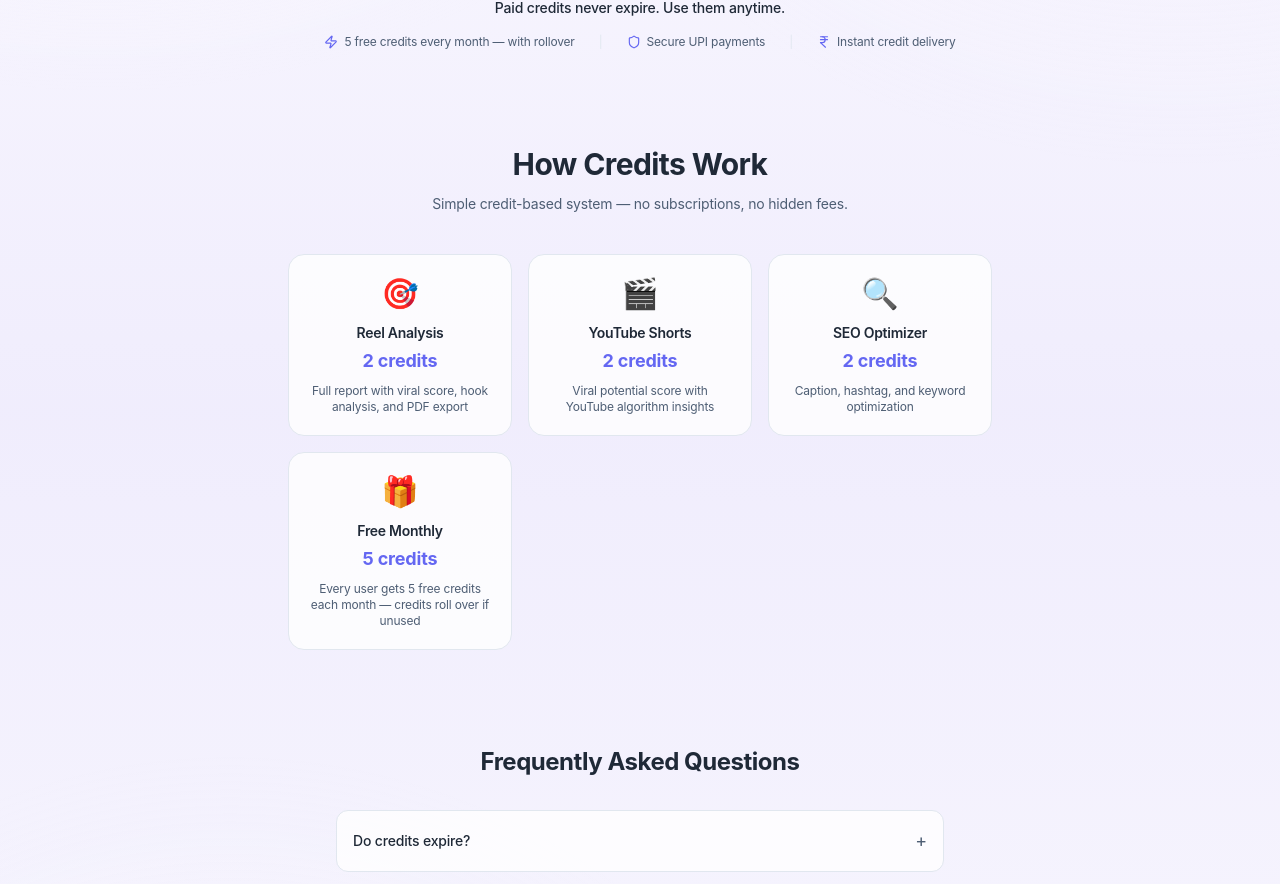
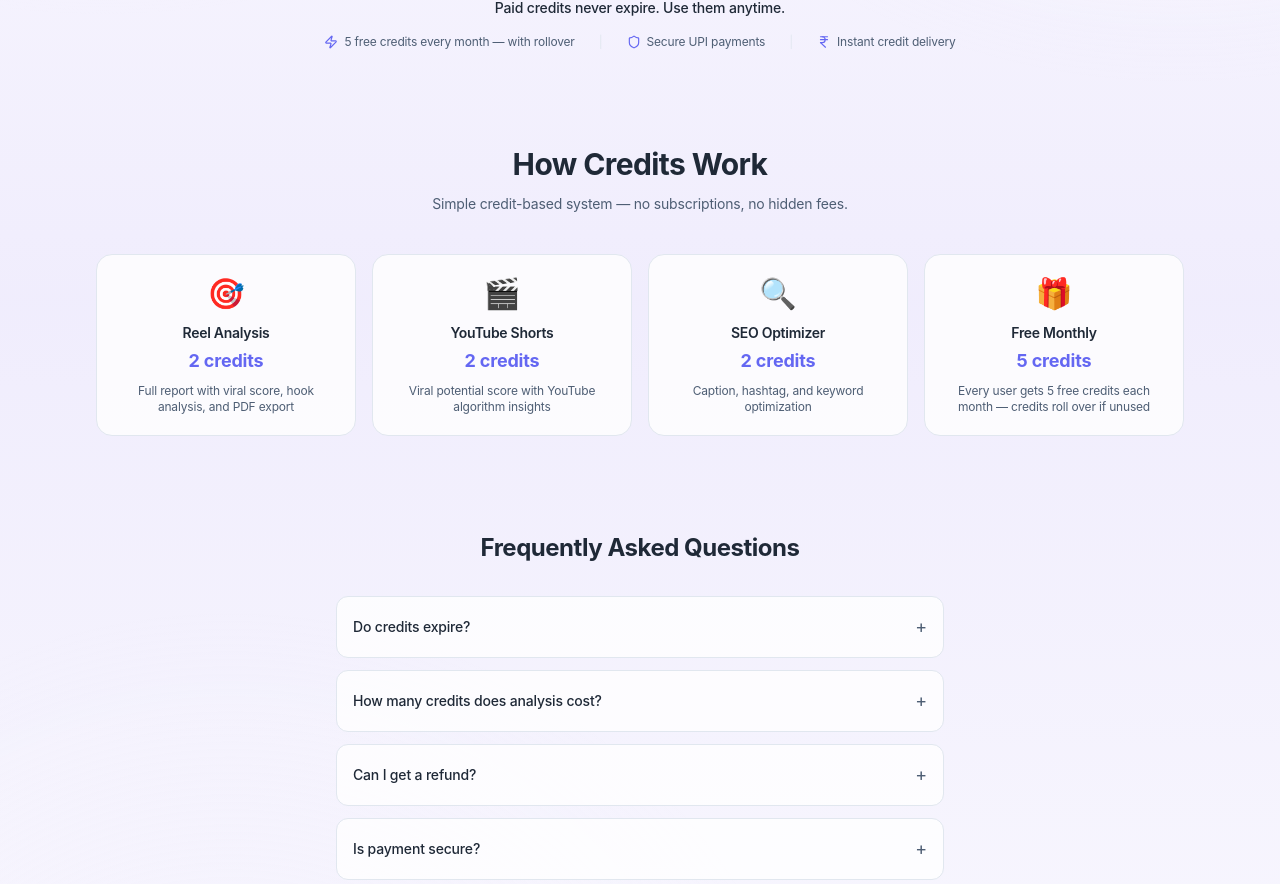
Before and after one commit to aman73550/Reelanylizer-Codespace, a React (Vite) app: page /pricing in a window 1280 px wide. Shown: the part 1212-2096 px from the top of the page. Built offline with nearby package versions, Linux system fonts and the light colour scheme; no server answers; the database is empty.

Commit message:
🎨 Make credit cards display 4 in one line on desktop, 2 per row on mobile

```diff
--- a/src/pages/PricingPage.tsx
+++ b/src/pages/PricingPage.tsx
@@ -337,12 +337,12 @@ const PricingPage = () => {
       </section>
 
       {/* Credit usage info */}
-      <section className="max-w-3xl mx-auto px-4 sm:px-8 pb-16 sm:pb-24">
+      <section className="max-w-6xl mx-auto px-4 sm:px-8 pb-16 sm:pb-24">
         <div className="text-center mb-10">
           <h2 className="text-2xl sm:text-3xl font-bold text-foreground mb-3">How Credits Work</h2>
           <p className="text-muted-foreground text-sm">Simple credit-based system — no subscriptions, no hidden fees.</p>
         </div>
-        <div className="grid grid-cols-1 sm:grid-cols-3 gap-4">
+        <div className="grid grid-cols-1 sm:grid-cols-2 lg:grid-cols-4 gap-4">
           {[
             { icon: "🎯", title: "Reel Analysis", cost: "2 credits", desc: "Full report with viral score, hook analysis, and PDF export" },
             { icon: "🎬", title: "YouTube Shorts", cost: "2 credits", desc: "Viral potential score with YouTube algorithm insights" },
```
